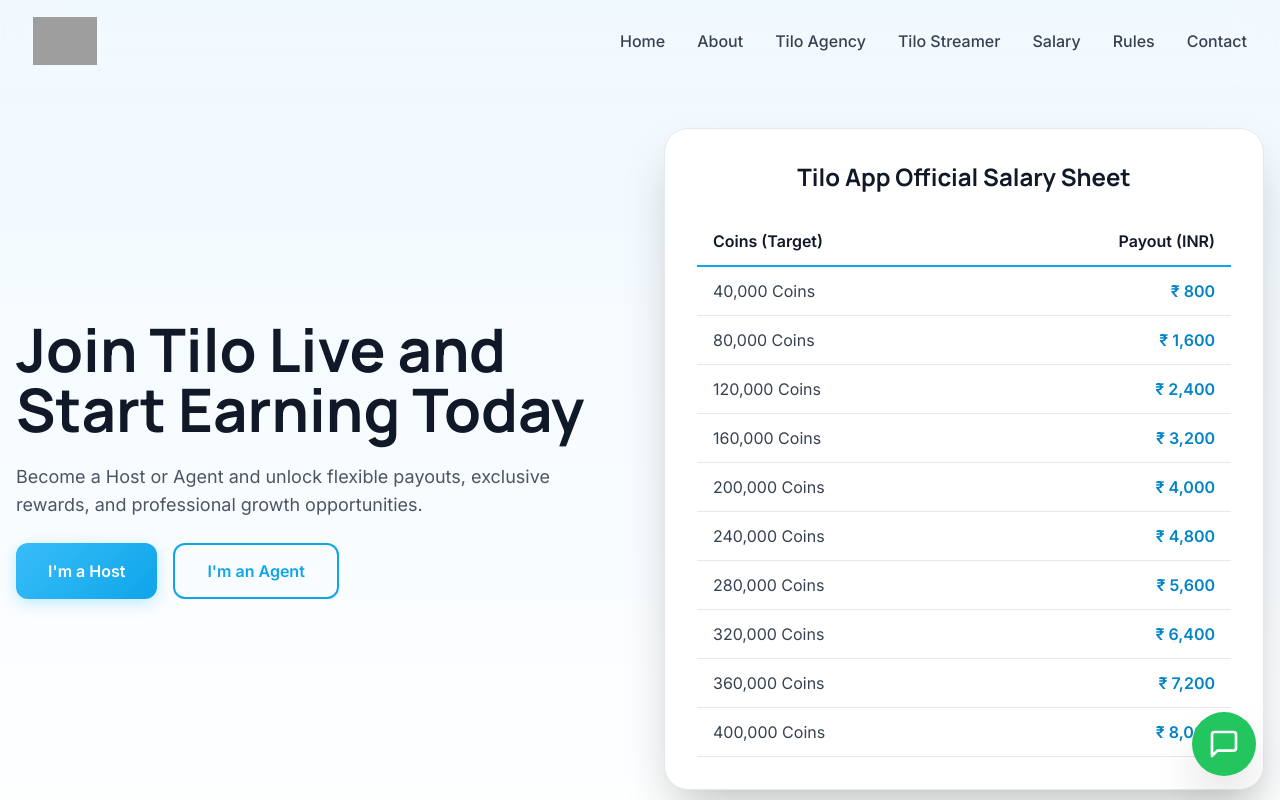
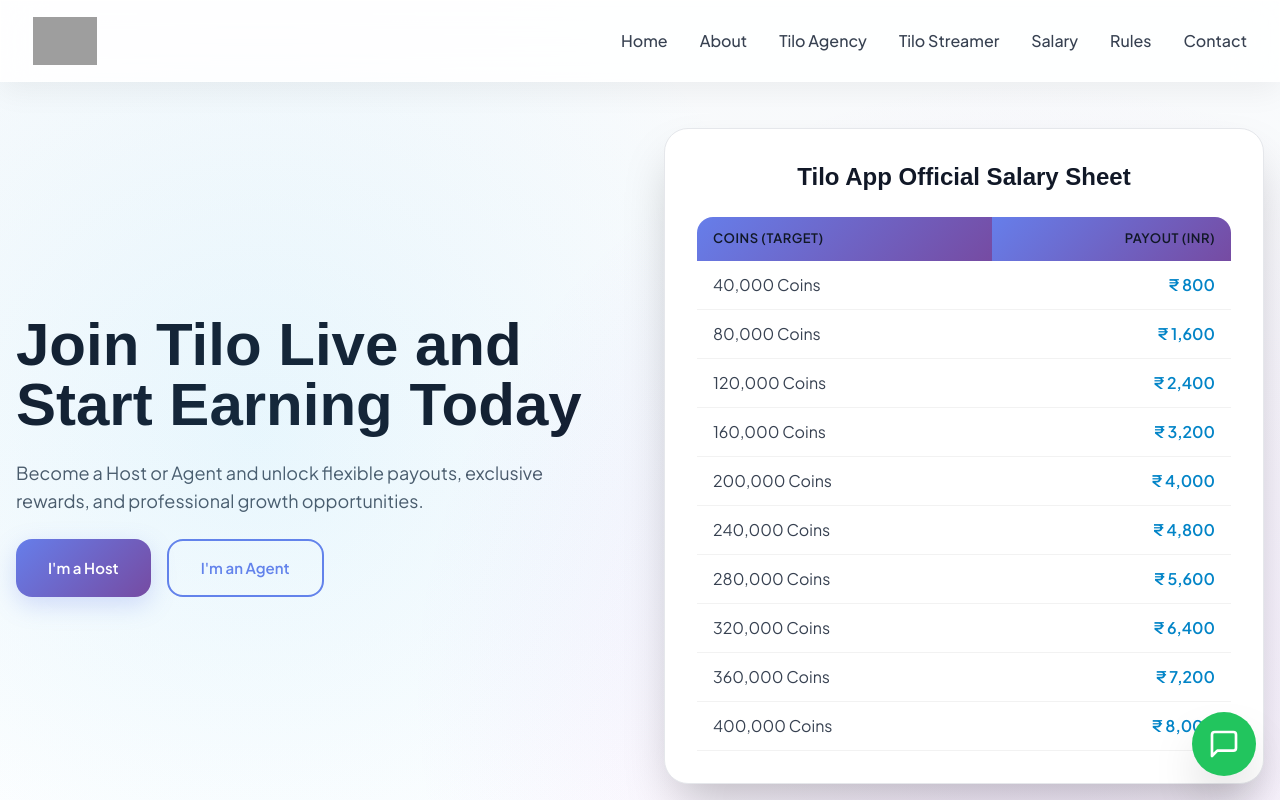
Before and after one commit to ubirdi1997-debug/TiloAgency-, a React (Create React App) app in the folder frontend/: page / in a window 1280 px wide. Shown: the top 800 px of the page. Built offline with nearby package versions, Linux system fonts and the light colour scheme; no server answers; grey boxes are pictures that could not be loaded.

Commit message:
auto-commit for 4db43e1f-4c93-424c-9543-df65a978609b

```diff
--- a/frontend/src/App.css
+++ b/frontend/src/App.css
@@ -1,4 +1,4 @@
-@import url('https://fonts.googleapis.com/css2?family=Inter:wght@300;400;500;600;700;800&family=Manrope:wght@400;500;600;700;800&display=swap');
+@import url('https://fonts.googleapis.com/css2?family=Plus+Jakarta+Sans:wght@300;400;500;600;700;800&family=Outfit:wght@400;500;600;700;800&display=swap');
 
 * {
   margin: 0;
@@ -7,70 +7,130 @@
 }
 
 body {
-  font-family: 'Inter', -apple-system, BlinkMacSystemFont, 'Segoe UI', 'Roboto', sans-serif;
+  font-family: 'Plus Jakarta Sans', -apple-system, BlinkMacSystemFont, 'Segoe UI', sans-serif;
   overflow-x: hidden;
+  background: #ffffff;
 }
 
+/* Smooth Scroll */
+html {
+  scroll-behavior: smooth;
+}
+
+/* Glass Effect - Modern */
 .glass-effect {
-  background: rgba(255, 255, 255, 0.1);
+  background: rgba(255, 255, 255, 0.85);
   backdrop-filter: blur(20px);
   -webkit-backdrop-filter: blur(20px);
-  border: 1px solid rgba(255, 255, 255, 0.2);
+  border: 1px solid rgba(255, 255, 255, 0.5);
+  box-shadow: 0 8px 32px rgba(0, 0, 0, 0.06);
 }
 
+/* Gradient Backgrounds */
 .gradient-bg {
-  background: linear-gradient(135deg, #38bdf8 0%, #0ea5e9 100%);
+  background: linear-gradient(135deg, #667eea 0%, #764ba2 100%);
 }
 
 .hero-gradient {
-  background: linear-gradient(180deg, #f0f9ff 0%, #ffffff 100%);
+  background: linear-gradient(180deg, #f8fafc 0%, #ffffff 100%);
+  position: relative;
 }
 
+.hero-gradient::before {
+  content: '';
+  position: absolute;
+  top: 0;
+  left: 0;
+  right: 0;
+  height: 100%;
+  background: radial-gradient(circle at 20% 50%, rgba(56, 189, 248, 0.1) 0%, transparent 50%),
+              radial-gradient(circle at 80% 80%, rgba(147, 51, 234, 0.1) 0%, transparent 50%);
+  pointer-events: none;
+}
+
+/* Modern Button Styles */
 .btn-primary {
-  background: linear-gradient(135deg, #38bdf8 0%, #0ea5e9 100%);
+  background: linear-gradient(135deg, #667eea 0%, #764ba2 100%);
   color: white;
-  padding: 14px 32px;
-  border-radius: 12px;
+  padding: 16px 32px;
+  border-radius: 16px;
   font-weight: 600;
+  font-size: 15px;
   border: none;
   cursor: pointer;
-  transition: all 0.3s ease;
-  box-shadow: 0 4px 15px rgba(56, 189, 248, 0.3);
+  transition: all 0.4s cubic-bezier(0.4, 0, 0.2, 1);
+  box-shadow: 0 8px 24px rgba(102, 126, 234, 0.25);
+  position: relative;
+  overflow: hidden;
+}
+
+.btn-primary::before {
+  content: '';
+  position: absolute;
+  top: 0;
+  left: 0;
+  width: 100%;
+  height: 100%;
+  background: linear-gradient(135deg, #764ba2 0%, #667eea 100%);
+  opacity: 0;
+  transition: opacity 0.4s ease;
+}
+
+.btn-primary:hover::before {
+  opacity: 1;
 }
 
 .btn-primary:hover {
   transform: translateY(-2px);
-  box-shadow: 0 6px 20px rgba(56, 189, 248, 0.4);
+  box-shadow: 0 12px 32px rgba(102, 126, 234, 0.35);
+}
+
+.btn-primary > * {
+  position: relative;
+  z-index: 1;
 }
 
 .btn-outline {
   background: transparent;
-  color: #0ea5e9;
-  padding: 14px 32px;
-  border-radius: 12px;
+  color: #667eea;
+  padding: 16px 32px;
+  border-radius: 16px;
   font-weight: 600;
-  border: 2px solid #0ea5e9;
+  font-size: 15px;
+  border: 2px solid #667eea;
   cursor: pointer;
-  transition: all 0.3s ease;
+  transition: all 0.4s cubic-bezier(0.4, 0, 0.2, 1);
 }
 
 .btn-outline:hover {
-  background: #0ea5e9;
+  background: #667eea;
   color: white;
   transform: translateY(-2px);
+  box-shadow: 0 8px 24px rgba(102, 126, 234, 0.25);
 }
 
+/* Modern Card Styles */
 .card-hover {
-  transition: all 0.3s ease;
+  transition: all 0.4s cubic-bezier(0.4, 0, 0.2, 1);
+  border-radius: 24px;
 }
 
 .card-hover:hover {
   transform: translateY(-8px);
-  box-shadow: 0 12px 30px rgba(56, 189, 248, 0.2);
+  box-shadow: 0 20px 60px rgba(0, 0, 0, 0.12);
 }
 
+/* Modern Text Gradient */
+.text-gradient {
+  background: linear-gradient(135deg, #667eea 0%, #764ba2 100%);
+  -webkit-background-clip: text;
+  -webkit-text-fill-color: transparent;
+  background-clip: text;
+}
+
+/* Floating Animation */
 .animate-float {
-  animation: float 3s ease-in-out infinite;
+  animation: float 6s ease-in-out infinite;
 }
 
 @keyframes float {
@@ -82,19 +142,156 @@ body {
   }
 }
 
-.text-gradient {
-  background: linear-gradient(135deg, #38bdf8 0%, #0ea5e9 100%);
-  -webkit-background-clip: text;
-  -webkit-text-fill-color: transparent;
-  background-clip: text;
+/* Fade In Animation */
+.fade-in {
+  animation: fadeIn 0.8s ease-in;
 }
 
+@keyframes fadeIn {
+  from {
+    opacity: 0;
+    transform: translateY(20px);
+  }
+  to {
+    opacity: 1;
+    transform: translateY(0);
+  }
+}
+
+/* Section Padding */
 .section-padding {
-  padding: 80px 20px;
+  padding: 120px 20px;
 }
 
 @media (max-width: 768px) {
   .section-padding {
-    padding: 60px 20px;
+    padding: 80px 20px;
   }
 }
+
+/* Modern Table Styles */
+table {
+  border-collapse: separate;
+  border-spacing: 0;
+}
+
+table thead tr th {
+  background: linear-gradient(135deg, #667eea 0%, #764ba2 100%);
+  color: white;
+  padding: 16px;
+  font-weight: 600;
+  text-transform: uppercase;
+  font-size: 13px;
+  letter-spacing: 0.5px;
+}
+
+table thead tr th:first-child {
+  border-radius: 16px 0 0 0;
+}
+
+table thead tr th:last-child {
+  border-radius: 0 16px 0 0;
+}
+
+table tbody tr {
+  transition: all 0.3s ease;
+}
+
+table tbody tr:hover {
+  background: rgba(102, 126, 234, 0.05);
+  transform: scale(1.01);
+}
+
+table tbody tr td {
+  padding: 16px;
+  border-bottom: 1px solid rgba(0, 0, 0, 0.05);
+}
+
+/* Modern Input Styles */
+input, textarea {
+  transition: all 0.3s ease;
+}
+
+input:focus, textarea:focus {
+  transform: translateY(-2px);
+  box-shadow: 0 8px 24px rgba(102, 126, 234, 0.15);
+}
+
+/* Navbar Enhancement */
+nav {
+  transition: all 0.3s ease;
+}
+
+nav.scrolled {
+  box-shadow: 0 4px 24px rgba(0, 0, 0, 0.08);
+}
+
+/* Stats Counter Animation */
+.stat-number {
+  font-family: 'Outfit', sans-serif;
+  font-weight: 800;
+}
+
+/* Modern Badge */
+.badge {
+  display: inline-flex;
+  align-items: center;
+  gap: 8px;
+  padding: 8px 16px;
+  border-radius: 12px;
+  background: rgba(102, 126, 234, 0.1);
+  color: #667eea;
+  font-size: 13px;
+  font-weight: 600;
+  border: 1px solid rgba(102, 126, 234, 0.2);
+}
+
+/* Timeline Enhancement */
+.timeline-dot {
+  position: relative;
+}
+
+.timeline-dot::after {
+  content: '';
+  position: absolute;
+  width: 100%;
+  height: 100%;
+  border-radius: 50%;
+  background: inherit;
+  animation: pulse 2s infinite;
+}
+
+@keyframes pulse {
+  0%, 100% {
+    transform: scale(1);
+    opacity: 1;
+  }
+  50% {
+    transform: scale(1.2);
+    opacity: 0;
+  }
+}
+
+/* Modern Shadow */
+.shadow-modern {
+  box-shadow: 0 20px 60px rgba(0, 0, 0, 0.08);
+}
+
+/* Gradient Border */
+.gradient-border {
+  position: relative;
+  background: white;
+  border-radius: 24px;
+}
+
+.gradient-border::before {
+  content: '';
+  position: absolute;
+  inset: 0;
+  border-radius: 24px;
+  padding: 2px;
+  background: linear-gradient(135deg, #667eea 0%, #764ba2 100%);
+  -webkit-mask: linear-gradient(#fff 0 0) content-box, linear-gradient(#fff 0 0);
+  -webkit-mask-composite: xor;
+  mask-composite: exclude;
+}
--- a/frontend/src/index.css
+++ b/frontend/src/index.css
@@ -2,74 +2,28 @@
 @tailwind components;
 @tailwind utilities;
 
-body {
-    margin: 0;
-    font-family:
-        -apple-system, BlinkMacSystemFont, "Segoe UI", "Roboto", "Oxygen",
-        "Ubuntu", "Cantarell", "Fira Sans", "Droid Sans", "Helvetica Neue",
-        sans-serif;
-    -webkit-font-smoothing: antialiased;
-    -moz-osx-font-smoothing: grayscale;
-}
-
-code {
-    font-family:
-        source-code-pro, Menlo, Monaco, Consolas, "Courier New", monospace;
-}
-
 @layer base {
   :root {
     --background: 0 0% 100%;
-        --foreground: 0 0% 3.9%;
+    --foreground: 222.2 84% 4.9%;
     --card: 0 0% 100%;
-        --card-foreground: 0 0% 3.9%;
+    --card-foreground: 222.2 84% 4.9%;
     --popover: 0 0% 100%;
-        --popover-foreground: 0 0% 3.9%;
-        --primary: 0 0% 9%;
-        --primary-foreground: 0 0% 98%;
-        --secondary: 0 0% 96.1%;
-        --secondary-foreground: 0 0% 9%;
-        --muted: 0 0% 96.1%;
-        --muted-foreground: 0 0% 45.1%;
-        --accent: 0 0% 96.1%;
-        --accent-foreground: 0 0% 9%;
+    --popover-foreground: 222.2 84% 4.9%;
+    --primary: 237 100% 68%;
+    --primary-foreground: 210 40% 98%;
+    --secondary: 210 40% 96.1%;
+    --secondary-foreground: 222.2 47.4% 11.2%;
+    --muted: 210 40% 96.1%;
+    --muted-foreground: 215.4 16.3% 46.9%;
+    --accent: 210 40% 96.1%;
+    --accent-foreground: 222.2 47.4% 11.2%;
     --destructive: 0 84.2% 60.2%;
-        --destructive-foreground: 0 0% 98%;
-        --border: 0 0% 89.8%;
-        --input: 0 0% 89.8%;
-        --ring: 0 0% 3.9%;
-        --chart-1: 12 76% 61%;
-        --chart-2: 173 58% 39%;
-        --chart-3: 197 37% 24%;
-        --chart-4: 43 74% 66%;
-        --chart-5: 27 87% 67%;
-        --radius: 0.5rem;
-    }
-    .dark {
-        --background: 0 0% 3.9%;
-        --foreground: 0 0% 98%;
-        --card: 0 0% 3.9%;
-        --card-foreground: 0 0% 98%;
-        --popover: 0 0% 3.9%;
-        --popover-foreground: 0 0% 98%;
-        --primary: 0 0% 98%;
-        --primary-foreground: 0 0% 9%;
-        --secondary: 0 0% 14.9%;
-        --secondary-foreground: 0 0% 98%;
-        --muted: 0 0% 14.9%;
-        --muted-foreground: 0 0% 63.9%;
-        --accent: 0 0% 14.9%;
-        --accent-foreground: 0 0% 98%;
-        --destructive: 0 62.8% 30.6%;
-        --destructive-foreground: 0 0% 98%;
-        --border: 0 0% 14.9%;
-        --input: 0 0% 14.9%;
-        --ring: 0 0% 83.1%;
-        --chart-1: 220 70% 50%;
-        --chart-2: 160 60% 45%;
-        --chart-3: 30 80% 55%;
-        --chart-4: 280 65% 60%;
-        --chart-5: 340 75% 55%;
+    --destructive-foreground: 210 40% 98%;
+    --border: 214.3 31.8% 91.4%;
+    --input: 214.3 31.8% 91.4%;
+    --ring: 237 100% 68%;
+    --radius: 1rem;
   }
 }
 
@@ -81,35 +35,3 @@ code {
     @apply bg-background text-foreground;
   }
 }
-
-@layer base {
-    [data-debug-wrapper="true"] {
-        display: contents !important;
-    }
-
-    [data-debug-wrapper="true"] > * {
-        margin-left: inherit;
-        margin-right: inherit;
-        margin-top: inherit;
-        margin-bottom: inherit;
-        padding-left: inherit;
-        padding-right: inherit;
-        padding-top: inherit;
-        padding-bottom: inherit;
-        column-gap: inherit;
-        row-gap: inherit;
-        gap: inherit;
-        border-left-width: inherit;
-        border-right-width: inherit;
-        border-top-width: inherit;
-        border-bottom-width: inherit;
-        border-left-style: inherit;
-        border-right-style: inherit;
-        border-top-style: inherit;
-        border-bottom-style: inherit;
-        border-left-color: inherit;
-        border-right-color: inherit;
-        border-top-color: inherit;
-        border-bottom-color: inherit;
-    }
-}
```
Lines whose indentation alone changed are shown as unchanged.
